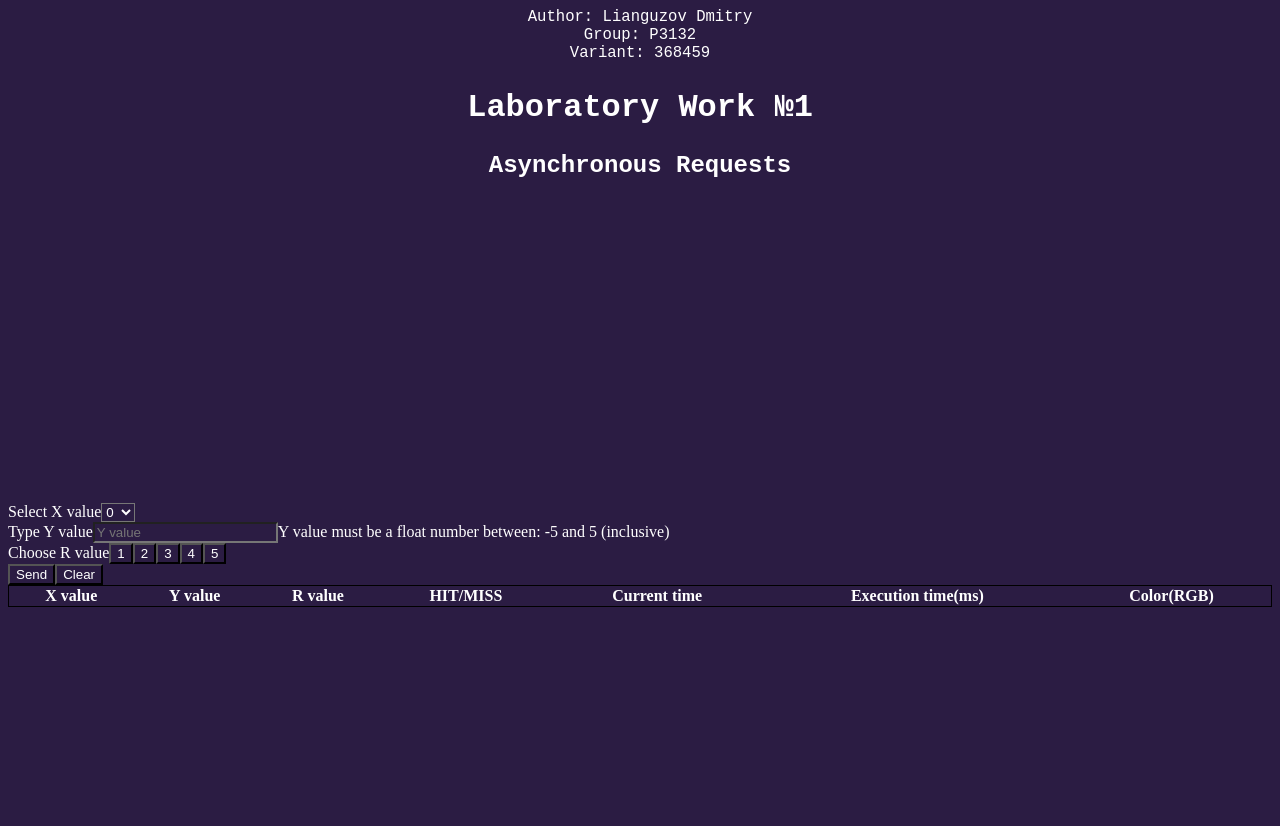
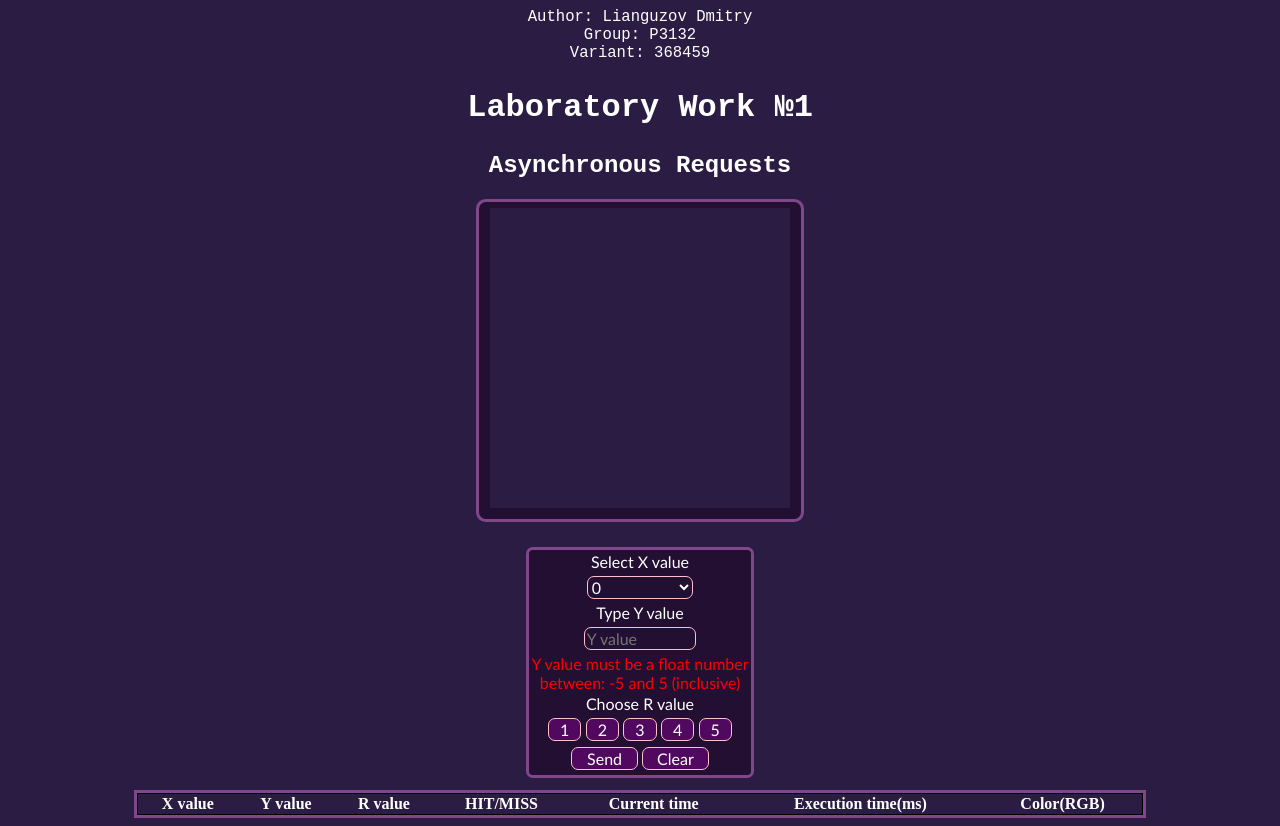
Before and after one commit to SoCloseToHeaven/itmo_web_ajax, a React app: page / in a window 1280 px wide. Before the commit the page ends 800 px from the top, so only its background shows below. Built offline with nearby package versions, Linux system fonts and the light colour scheme.

Commit message:
redesign form, graph, results table

```diff
--- a/src/components/Form.tsx
+++ b/src/components/Form.tsx
@@ -32,7 +32,7 @@ export const Form : React.FC<FormProps> = ({x, y, r, setX, setY, setR, sendPoint
 
     }, [yText]);
 
-    // add styles
+
     return (
         <form
             action='/api/point-handle.php'
@@ -44,7 +44,7 @@ export const Form : React.FC<FormProps> = ({x, y, r, setX, setY, setR, sendPoint
         >
             <div>
                 <label htmlFor='x'>Select X value</label>
-                <select value={x} onChange={(e) => setX(parseFloat(e.target.value))}>
+                <select className='x-y-width' value={x} onChange={(e) => setX(parseFloat(e.target.value))}>
                     {
                         Constants.X_SELECT_VALUES.map((value : number) => <option value={value}>{value}</option>)
                     }
@@ -53,6 +53,7 @@ export const Form : React.FC<FormProps> = ({x, y, r, setX, setY, setR, sendPoint
             <div>
                     <label htmlFor='y'>Type Y value</label>
                     <input
+                        className='x-y-width'
                         type='text'
                         name='y'
                         placeholder='Y value'
@@ -60,7 +61,7 @@ export const Form : React.FC<FormProps> = ({x, y, r, setX, setY, setR, sendPoint
                         value={yText}
                         onChange={(e) => setYText(e.target.value)}
                     />
-                    <label htmlFor='y'>{yWarningText}</label>
+                    <label style={{color: 'red'}} htmlFor='y'>{yWarningText}</label>
             </div>
             <div>
                 <label htmlFor='r'>
@@ -70,6 +71,7 @@ export const Form : React.FC<FormProps> = ({x, y, r, setX, setY, setR, sendPoint
                     Constants.R_BUTTON_VALUES.map((value : number) => {
                         return (
                             <button
+                                className='r-button-group'
                                 name='r'
                                 value={value}
                                 type='button'
@@ -82,8 +84,8 @@ export const Form : React.FC<FormProps> = ({x, y, r, setX, setY, setR, sendPoint
                 }
             </div>
             <div>
-                    <button type='submit'>Send</button>
-                    <button type='button' onClick={(e) => clearPoints()}>Clear</button>
+                    <button className='send-clear-button-group' type='submit'>Send</button>
+                    <button className='send-clear-button-group' type='button' onClick={(e) => clearPoints()}>Clear</button>
             </div>
         </form>
     );
--- a/src/components/Graph.tsx
+++ b/src/components/Graph.tsx
@@ -116,7 +116,7 @@ export const Graph : React.FC<GraphProps> = ({points, r, sendPoint} : GraphProps
     }, [points, r]);
 
     return (
-        <canvas
+        <canvas className="map-img"
             width={width}
             height={height}
             id="canvas"
@@ -156,7 +156,7 @@ export const Graph : React.FC<GraphProps> = ({points, r, sendPoint} : GraphProps
             }}
         >
             Canvas is not supported in your browser!
-            <img src={graphImg} width={width} height={height} />
+            <img className="map-img" src={graphImg} width={width} height={height} />
         </canvas>
     );
 }
--- a/src/index.css
+++ b/src/index.css
@@ -24,45 +24,71 @@
     font-weight: 700;
 }
 
-.params-and-map-block {
-    /* float: left;
-    width: 25%; */
-    margin-bottom: 5%;
-    font-size: medium;
-    font-weight: 400;
-    font-family: 'Gill Sans', 'Gill Sans MT', Calibri, 'Trebuchet MS', sans-serif;
+/* TODO: add styles */
+
+.graph-container {
+    margin: 1% 37% 2% 37%;
     align-items: center;
+    align-self: center;
     text-align: center;
+
+    background-color: rgb(34, 15, 49);
+    border: 3px solid rgb(128, 72, 139);
+    border-radius: 3%;
 }
 
-.param-label {
-    display: block;
-    margin-bottom: 3%;
-    margin-top: 3%;
+.form-container {
+    text-align: center;
+    align-items: center;
+    align-self: center;
+
+    margin: 1% 41% 1% 41%;
+
+    background-color: rgb(34, 15, 49);
+    font-family: 'Gill Sans', 'Gill Sans MT', Calibri, 'Trebuchet MS', sans-serif;
+    border: 3px solid rgb(128, 72, 139);
+    border-radius: 3%;
 }
 
-.choose-param-elem {
-    background-color: #56237d;
+.form-container * {
+    background-color: rgb(34, 15, 49);
+    margin-bottom: 1%;
+    margin-top: 1%;
+    font-size: medium;
+}
+
+.form-container label {
+    display: block;
+}
+
+.form-container button, input, select {
+    color: white;
+    background-color: rgb(81, 9, 96);
+
     border: 1px solid pink;
-    border-radius: 10px;
-    font-size: medium;
+    border-radius: 7px;
     font-family: 'Gill Sans', 'Gill Sans MT', Calibri, 'Trebuchet MS', sans-serif;
     position: relative;
     margin: 1%;
 }
 
-.choose-param-elem:active {
-    background-color: #32134a;
-    border: 1px solid pink;
+.x-y-width {
+    width: 48%;
 }
 
-button.choose-param-elem {
+.r-button-group {
     width: 15%;
 }
 
-select.choose-param-elem, input[type="text"].choose-param-elem {
-    text-align: center;
-    width: 50%;
+.send-clear-button-group {
+    width: 30%
+}
+
+.results-container {
+    border: 3px solid rgb(128, 72, 139);
+    margin-left: 10%;
+    margin-right: 10%;
+
 }
 
 #results-table {
@@ -77,10 +103,7 @@ select.choose-param-elem, input[type="text"].choose-param-elem {
     border-radius: 10px;
 }
 
-
-#graph-form {
-    display: grid;
-    grid-template-columns: repeat(4, 25%);
-    grid-template-rows: 1fr 1fr;
-    grid-auto-flow: row dense
+#canvas {
+    margin-top: 2%;
+    margin-bottom: 2%;
 }
--- a/src/index.tsx
+++ b/src/index.tsx
@@ -56,11 +56,13 @@ function App() {
 
     return (
         <div>
-            <div>
+            <div className='graph-container'>
                 <Graph points={points} r={r} sendPoint={sendPoint}/>
+            </div>
+            <div className='form-container'>
                 <Form x={x} y={y} r={r} setX={setX} setY={setY} setR={setR} sendPoint={sendPoint} clearPoints={clearPoints} />
             </div>
-            <div>
+            <div className='results-container'>
                 <Results points={points} />
             </div>
         </div>
```
